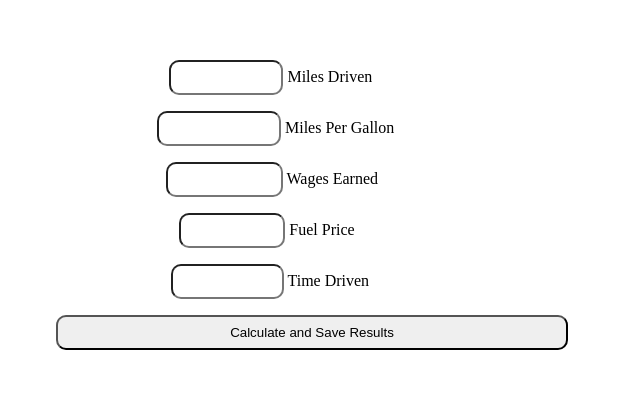
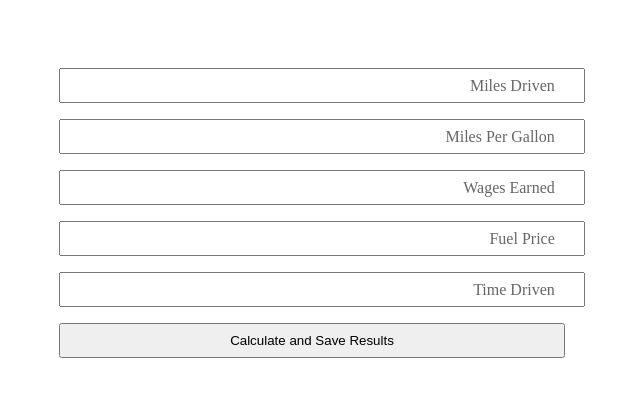
Before and after one commit to aballred351/UberCalculation, a plain HTML site: page index.html in a window 1280 px wide. Shown: the part 187-584 px from the top of the page, without its empty margins (328-968 px from the left). Drawn offline with Linux system fonts and the light colour scheme.

Commit message:
Update style.css

```diff
--- a/style.css
+++ b/style.css
@@ -1,14 +1,4 @@
-*{
-    margin: 0;
-    padding: 0;
-    box-sizing: border-box;
-}
-
-.body{
-    background-color: black;
-}
-
-.container{
+.container {
     display: flex;
     flex-direction: column;
     align-items: center;
@@ -17,18 +7,36 @@
     gap: 1rem;
 }
 
-input, button{
+.input-container {
+    position: relative;
     width: 40%;
+}
+
+.input-container input {
+    width: 100%;
     padding: 0.5rem;
-    border-radius: 10px;
+}
+
+.label {
+    position: absolute;
+    right: 10px;
+    top: 50%;
+    transform: translateY(-50%);
+    color: #666;
+    pointer-events: none;
 }
 
 input[type="number"]::-webkit-inner-spin-button,
 input[type="number"]::-webkit-outer-spin-button {
-   -webkit-appearance: none;
-   margin: 0;
+    -webkit-appearance: none;
+    margin: 0;
 }
 
 input[type="number"] {
-   -moz-appearance: textfield;
+    -moz-appearance: textfield;
 }
+
+button {
+    width: 40%;
+    padding: 0.5rem;
+}
```
